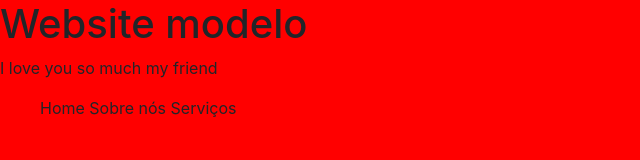
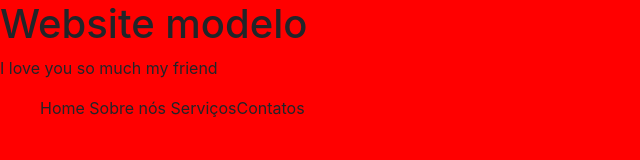
Before and after one commit to paulo-andre-pa/dev, a plain HTML site: page index.html in a window 1280 px wide. Shown: the full height of the page, 0-640 px from the left. Drawn offline with nearby package versions, Linux system fonts and the light colour scheme; files that its build step writes are made by us from their sources.

Commit message:
menu contatos

```diff
--- a/index.html
+++ b/index.html
@@ -26,6 +26,8 @@
         <label for="home">Home</label>
         <label for="sobre">Sobre nós</label>
         <label for="serviços">Serviços<label>
+        <label for="serviços">Contatos<label>
+
 
 
     </ol>
```
